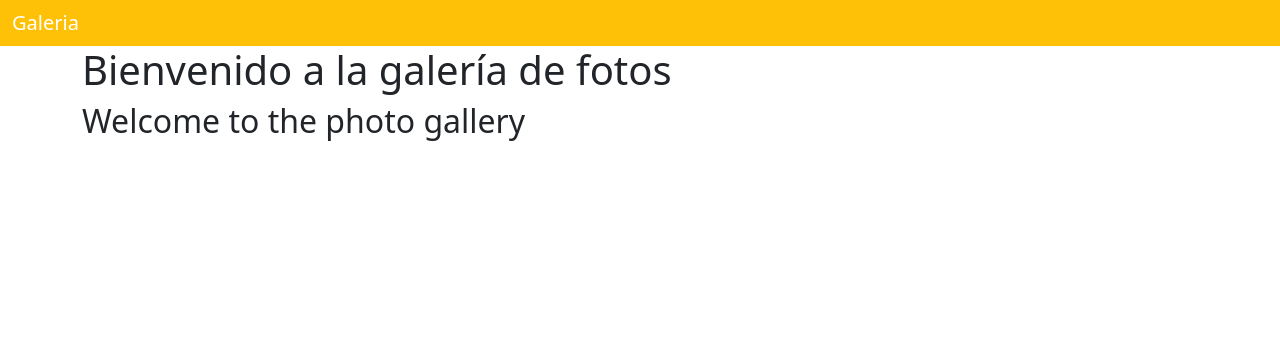
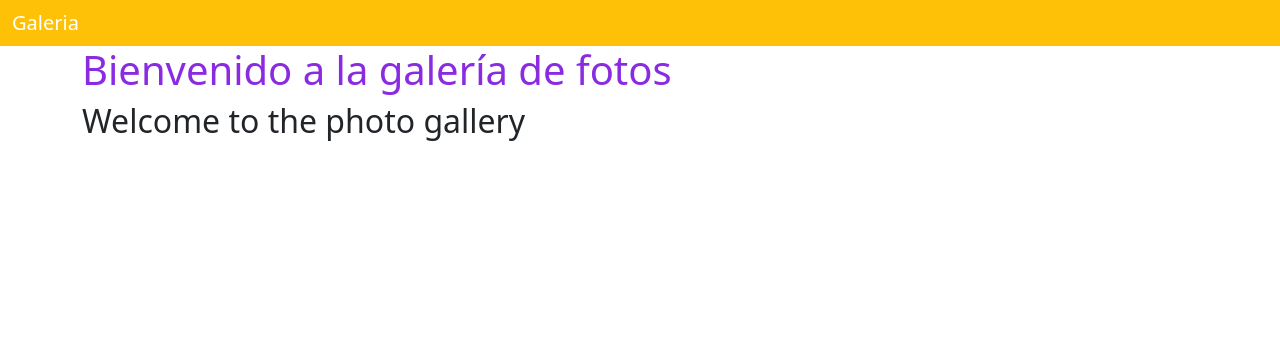
Before and after one commit to CheropS/Gallery, a Django app: page / in a window 1280 px wide. Shown: the top 346 px of the page. Run offline with Django 3.2, Linux system fonts and the light colour scheme; some libraries are stand-ins or nearby versions.

Commit message:
linking styles.css but failed to work

```diff
--- a/photos/static/css/styles.css
+++ b/photos/static/css/styles.css
@@ -0,0 +1,3 @@
+h1 {
+    color: blueviolet;
+}
--- a/photos/templates/all-pics/base.html
+++ b/photos/templates/all-pics/base.html
@@ -2,6 +2,7 @@
 {# Load CSS and JavaScript #}
 {% bootstrap_css %}
 {% bootstrap_javascript %}
+{% load static%}
 
 <!DOCTYPE html>
 <html lang="en">
@@ -13,6 +14,10 @@
       <title> Galeria </title>
     {% endif %}
 
+    {% block styles %}
+    {% bootstrap_css %}
+    <link rel="stylesheet" href="{% static 'css/styles.css' %}">
+  {% endblock %}
 
 
 </head>
--- a/photos/templates/all-pics/gallery.html
+++ b/photos/templates/all-pics/gallery.html
@@ -1,9 +1,11 @@
 {%extends 'all-pics/base.html'%}
+
 
 {% block content %}
 {{block.super}}
+
 <div class="container">
-    <h1 class="gal">Bienvenido a la galería de fotos</h1>
+    <h1>Bienvenido a la galería de fotos</h1>
     <h2>Welcome to the photo gallery</h2>
 </div>
 
```
Also changed, not shown: gallery/settings.py (+6 -1 lines).
